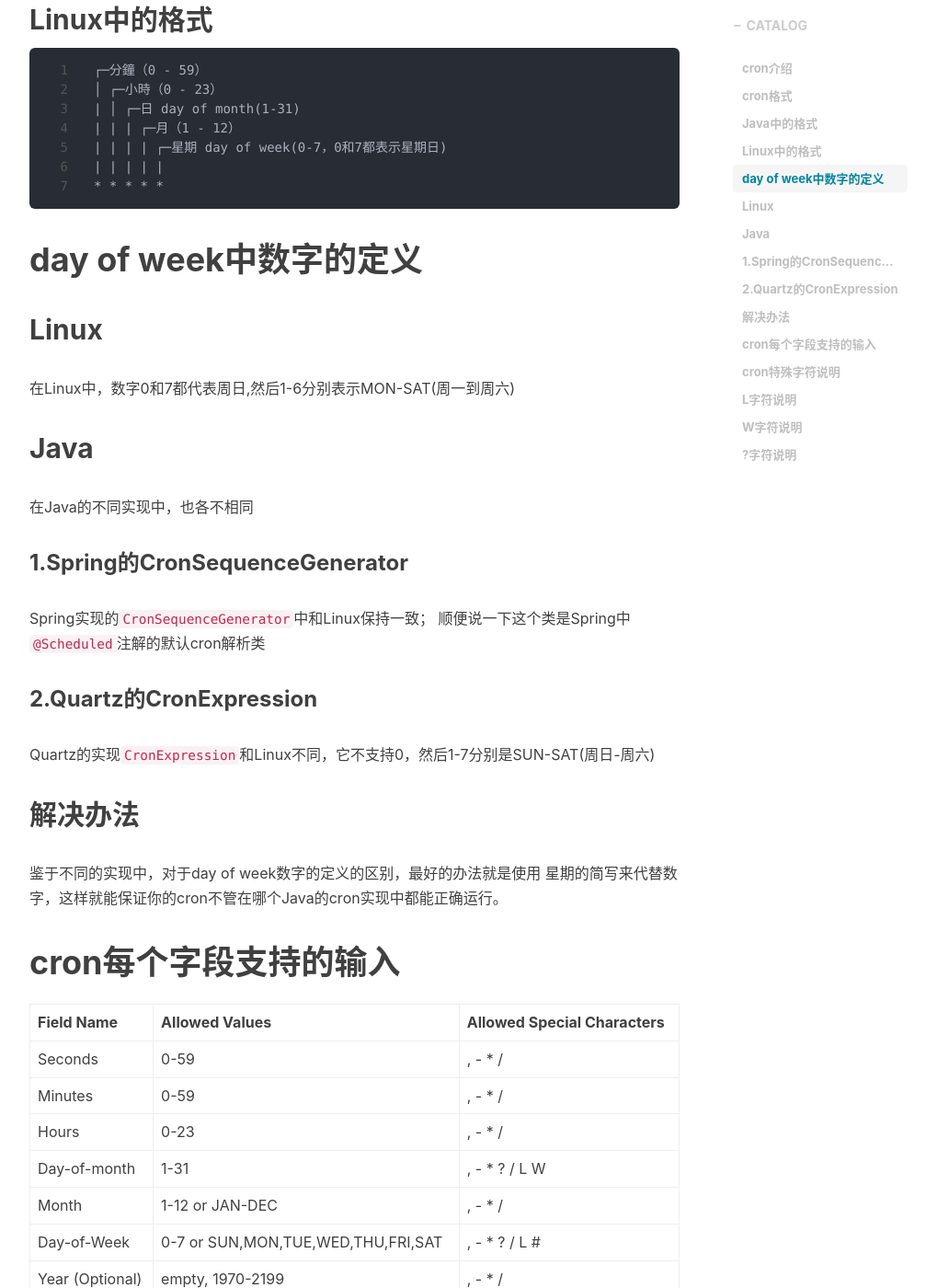
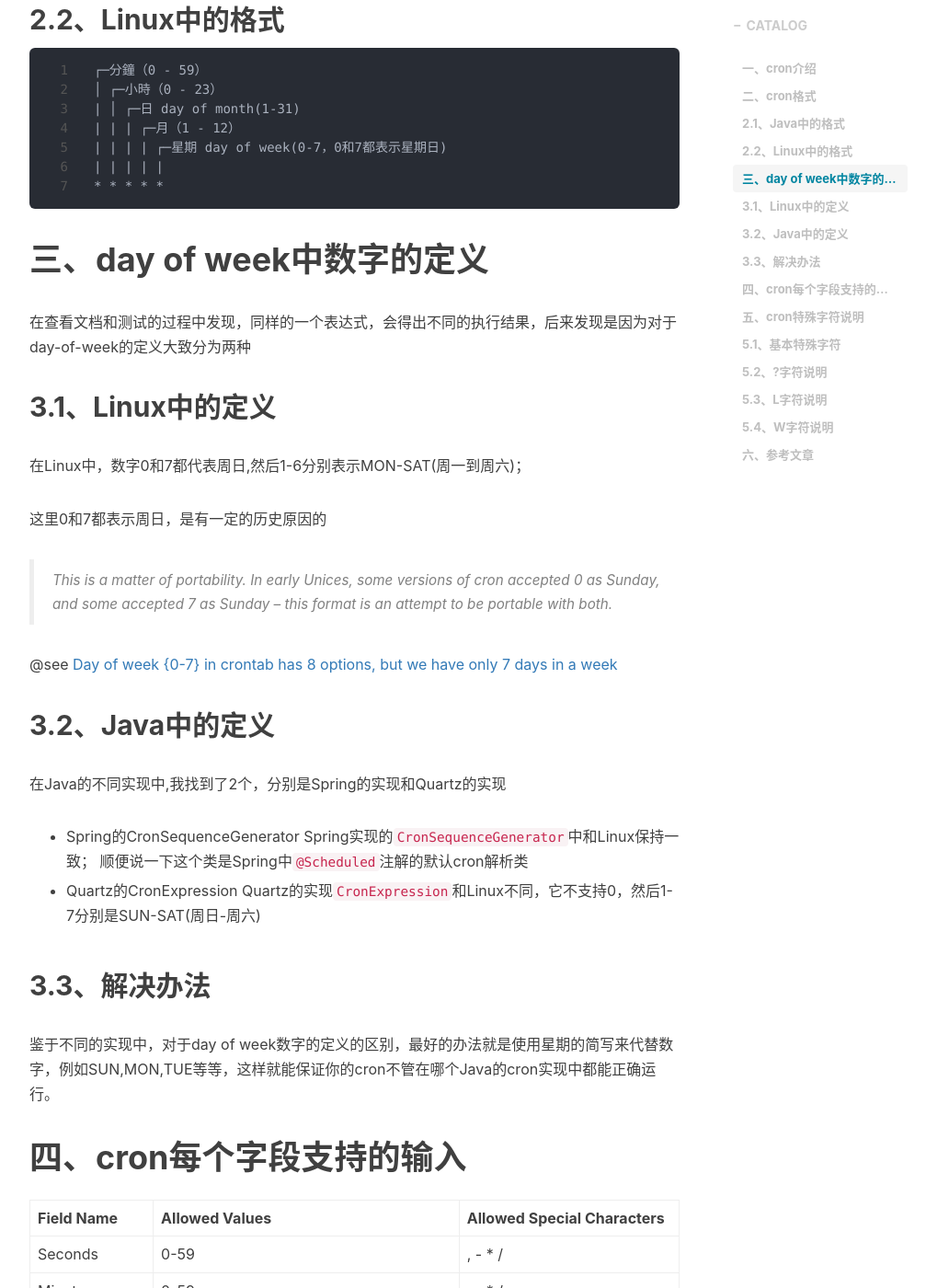
Before and after one commit to Balvboy/balvboy.github.io, a Jekyll site: the page built from _posts/2019-09-10-学习cron.md, in a window 1280 px wide and 1400 px high, scrolled down 1408 px. Shown: the whole window at 92% size, without its empty margins (233-1240 px from the left). Built offline with Jekyll 4.4.1, drawn with Linux system fonts in a browser that asks for light colours; nearby versions of some CDN libraries; comment, search, counter and statistics services are not loaded; some of the changed text lies outside the part shown.

Commit message:
fix blog bug

````diff
--- a/_posts/2019-09-10-学习cron.md
+++ b/_posts/2019-09-10-学习cron.md
@@ -9,12 +9,12 @@ tags: [cron]
 summary: cron笔记
 ---
 
-# cron介绍
+# 一、cron介绍
 > crontab命令常见于Unix和类Unix的操作系统之中，用于设置周期性被执行的指令。该命令从标准输入设备读取指令，并将其存放于“crontab”文件中，以供之后读取和执行。该词来源于希腊语chronos(χρόνος)，原意是时间。
 > 通常，crontab储存的指令被守护进程激活，crond常常在后台运行，每一分钟检查是否有预定的作业需要执行。这类作业一般称为cron jobs。
 我理解cron是一个表达式，用来表示一个任务的周期性执行时间。
 
-# cron格式
+# 二、cron格式
 在开发的过程中，我们会遇到两种cron表达式的格式，Java的和Linux，他们有在格式上有一点区别；
 
 首先最明显的区别是
@@ -23,7 +23,7 @@ summary: cron笔记
 除此之外还有一点非常蛋疼的区别就是他们对于day-of-week字段中数字的定义不同。
 我们在下面单独说
 
-## Java中的格式
+## 2.1、Java中的格式
 ```
 ┌─秒(0-59)
 | ┌─分鐘(0-59)
@@ -34,7 +34,7 @@ summary: cron笔记
 | | | | | | ┌─年(可以省略不写)
 * * * * * * *
 ```
-## Linux中的格式
+## 2.2、Linux中的格式
 ```
 ┌─分鐘（0 - 59）
 │ ┌─小時（0 - 23）
@@ -45,23 +45,33 @@ summary: cron笔记
 * * * * *
 ```
 
-# day of week中数字的定义
-## Linux
-在Linux中，数字0和7都代表周日,然后1-6分别表示MON-SAT(周一到周六)
+# 三、day of week中数字的定义
+在查看文档和测试的过程中发现，同样的一个表达式，会得出不同的执行结果，后来发现是因为对于day-of-week的定义大致分为两种
+## 3.1、Linux中的定义
+在Linux中，数字0和7都代表周日,然后1-6分别表示MON-SAT(周一到周六)；
 
-## Java
-在Java的不同实现中，也各不相同
-### 1.Spring的CronSequenceGenerator
+这里0和7都表示周日，是有一定的历史原因的
+
+> This is a matter of portability. In early Unices, some versions of cron accepted 0 as Sunday, and some accepted 7 as Sunday -- this format is an attempt to be portable with both.
+
+@see
+[Day of week {0-7} in crontab has 8 options, but we have only 7 days in a week](https://unix.stackexchange.com/questions/106008/day-of-week-0-7-in-crontab-has-8-options-but-we-have-only-7-days-in-a-week)
+
+
+## 3.2、Java中的定义
+在Java的不同实现中,我找到了2个，分别是Spring的实现和Quartz的实现
+
+- Spring的CronSequenceGenerator
 Spring实现的`CronSequenceGenerator`中和Linux保持一致；
 顺便说一下这个类是Spring中`@Scheduled`注解的默认cron解析类
 
-### 2.Quartz的CronExpression
+- Quartz的CronExpression
 Quartz的实现`CronExpression`和Linux不同，它不支持0，然后1-7分别是SUN-SAT(周日-周六)
 
-## 解决办法
-鉴于不同的实现中，对于day of week数字的定义的区别，最好的办法就是使用 星期的简写来代替数字，这样就能保证你的cron不管在哪个Java的cron实现中都能正确运行。
+## 3.3、解决办法
+鉴于不同的实现中，对于day of week数字的定义的区别，最好的办法就是使用星期的简写来代替数字，例如SUN,MON,TUE等等，这样就能保证你的cron不管在哪个Java的cron实现中都能正确运行。
 
-# cron每个字段支持的输入
+# 四、cron每个字段支持的输入
 
 | Field Name	| 	Allowed Values	 |	Allowed Special Characters|
 |--|--|--|
@@ -73,33 +83,21 @@ Quartz的实现`CronExpression`和Linux不同，它不支持0，然后1-7分别
 |Day-of-Week  |	 	0-7 or SUN,MON,TUE,WED,THU,FRI,SAT|	, - * ? / L #|
 |Year (Optional)| 	empty, 1970-2199|, - * /|
 
-# cron特殊字符说明
+# 五、cron特殊字符说明
+这里先说一下我的理解，对于cron中的特殊字符，应该是有一套比较统一的规则定义，只不过在在不同的cron的实现里，有的只选择实现了一部分的规则。
+就像Linux中的crontab命令，只实现了下面的几种基本的字符。
+Java的实现中，Quartz算是实现的功能比较全的，基本上完全实现了所有的特殊字符的功能
 
-| Special Character| Description |Example| Explain |
-|--|--------|---------|---------|
+# 5.1、基本特殊字符
+
+| 字符| 描述 | 举例 | 解释 |
+|----|---|---|-----|
 | , |表示几个会生效的值 |1,2,3 in Minutes |表示在第1和第2和第3分钟 都会生效|
 | - |表示生效的范围    |1-10 in Minutes |表示在第1到第10分钟会生效|
 | * |表示所有的值都会生效， |* in Minutes |表示每分钟都会生效|
 | / |表示增量，可以理解为每隔多长时间 |0/30 in Minutes|表示第0分钟生效，然后每隔30分钟生效一次|
-| ? | 下面单独解释 | a  | a |
-| L | 下面单独解释 |   a | a  |
-| W | 下面单独解释 | a | a  |
 
-
-# L字符说明
-L其实是LAST的简写，就是最后的意思，它可以用在 day-of-month和day-of-week字段中。
-它在两个字段中的意思有一些不同
-
-
-1. 在day-of-month字段中，L就表示这个月的最后一天，如果是1月那就是31号，如果是平年的2月，那就是28号
-
-2. 在day-of-week这个字段中，如果直接使用L,则表示星期六（是从周日开始的，所以周六是最后一天）
-
-
-# W字符说明
-
-# ?字符说明
-'?'放在最后来说，这个也是我平时我使用很多，但是一直没有搞明白的一个字符。
+# 5.2、?字符说明
 > The '?' character is allowed for the day-of-month and day-of-week fields. It is used to specify 'no specific value'. This is useful when you need to specify something in one of the two fields, but not the other.
 
 > ?号只能用在day-of-month和day-of-week字段中。通常用来表示为'没有指定的值'。当你需要在两个字段之一中指定某些内容而不是另一个字段时，这非常有用。
@@ -108,7 +106,7 @@ L其实是LAST的简写，就是最后的意思，它可以用在 day-of-month
 
 `所以说，通常情况下，我们在指定了这两个其中一个字段之后，会把另一个字段设置为'?'。`
 
-或许有人说，我就要每个月1号、并且还必须得是星期一的0点0分0秒，它才能执行，当然我们也能实现
+或许有人说，我就要每个月1号、并且还必须得是星期一的0点0分0秒，它才能执行，当然我们也能实现(这种同时制定month和week的表达式，不是所有的都支持)
 ```
 0 0 0 1 * 1
 
@@ -123,3 +121,27 @@ L其实是LAST的简写，就是最后的意思，它可以用在 day-of-month
 2024-01-01 00:00:00
 ```
 那这个时间真的是你想要的吗？
+
+# 5.3、L字符说明
+L其实是LAST的简写，就是最后的意思，它可以用在 day-of-month和day-of-week字段中。
+它在两个字段中的意思有一些不同
+
+1. day-of-month：L就表示这个月的最后一天，如果是1月那就是31号，如果是平年的2月，那就是28号
+2. day-of-week：如果直接使用L,则表示星期六（是从周日开始的，所以周六是最后一天）
+3.
+
+
+
+# 5.4、W字符说明
+
+
+
+
+
+
+# 六、参考文章
+[Quartz-CronExpression](https://www.quartz-scheduler.org/api/2.1.7/org/quartz/CronExpression.html)
+[quartz-cron-校验](https://www.freeformatter.com/cron-expression-generator-quartz.html)
+[linux-man-crontab](http://www.manpagez.com/man/5/crontab/)
+[linux-easycron](https://www.easycron.com/faq/What-cron-expression-does-easycron-support)
+[linux-crontab-校验](https://crontab.guru/#5_4_L_*_*)
````
